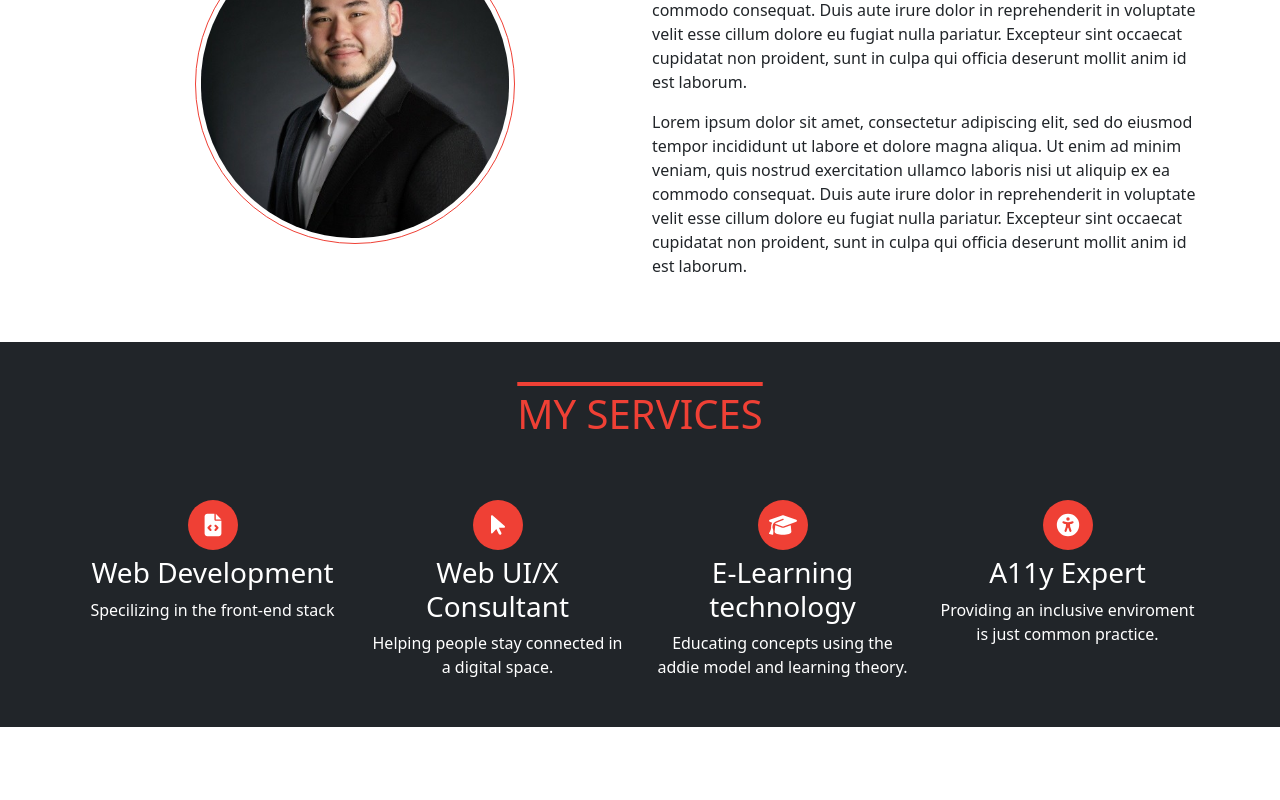
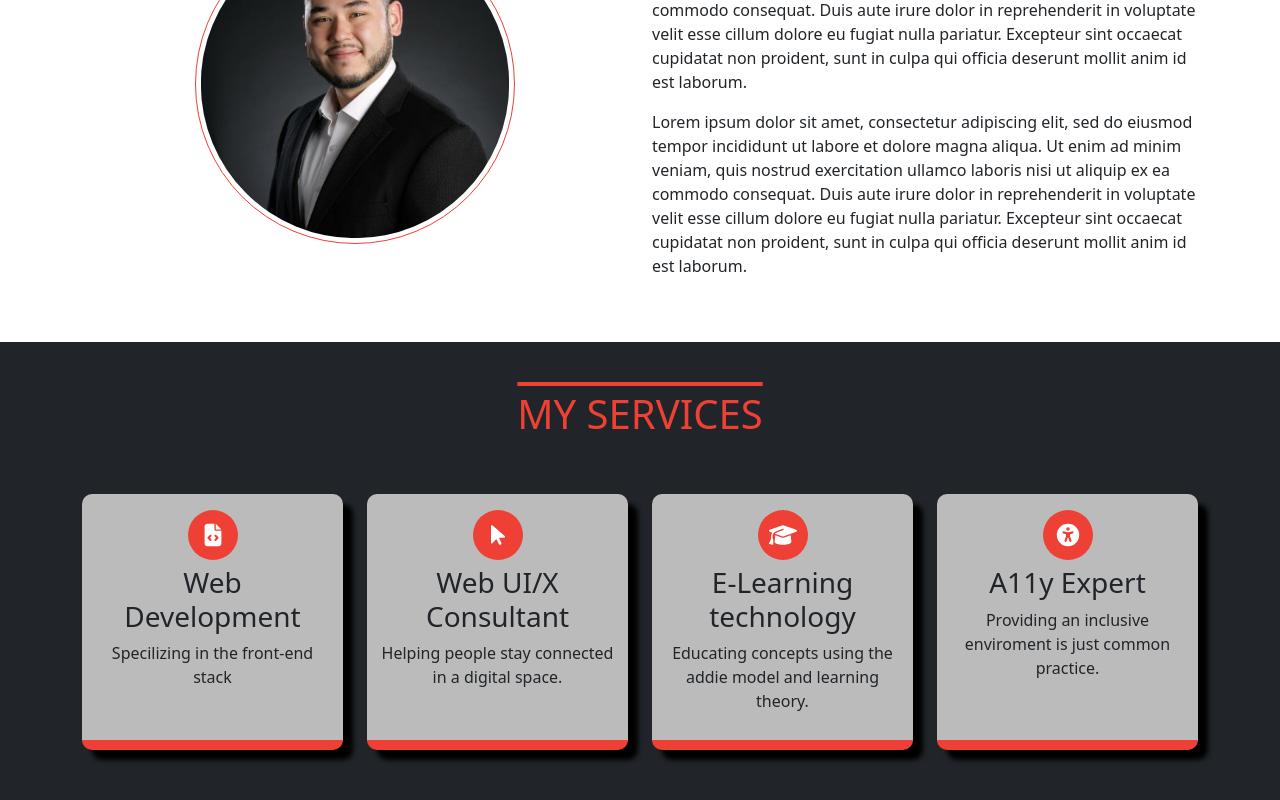
Before and after one commit to victorswanberg/portfolio, a React (Create React App) app: page / in a window 1280 px wide. Shown: the part 958-1758 px from the top of the page. Before the commit the page ends 1685 px from the top, so only its background shows below. Built offline with nearby package versions, Linux system fonts and the light colour scheme.

Commit message:
Added in some cool hover effects on the services component

```diff
--- a/src/App.css
+++ b/src/App.css
@@ -5,6 +5,9 @@
   --primary-red: #ef4035;
   --primary-dark: #212529;
   --primary-hover-red: #f33501;
+  --primary-slate-grey: #bbbbbb;
+  --primary-dark-grey: #444444;
+  --primary-black: #000000;
 }
 
 body {
@@ -207,3 +210,35 @@ text-transform: uppercase;
   left: 50%;
   transform: translate(-50%, -50%);
 }
+
+.services .box {
+  height: 16rem;
+  border-bottom: .625rem solid var(--primary-red);
+  border-radius: 10px;
+  padding: .625rem;
+  margin-bottom: 1.875rem;
+  background-color: var(--primary-slate-grey);
+  color:var(--primary-dark);
+  box-shadow: 10px 10px 5px var(--primary-black);
+}
+
+.services .box:hover, .box:focus {
+  height: 17rem;
+  border-bottom: .925rem solid var(--primary-red);
+  border-radius: 10px;
+  padding: .625rem;
+  margin-bottom: 1.875rem;
+  background-color: var(--primary-dark-grey);
+  color:var(--primary-white);
+  box-shadow: 25px 25px 20px var(--primary-black);
+  transform: translateY(-0.25em);
+  transition: height .25s;
+}
+
+.services .box:hover .icon {
+  color: var(--primary-black);
+}
+
+.services .box:hover .circle {
+  background-color: var(--primary-white);
+}
```
